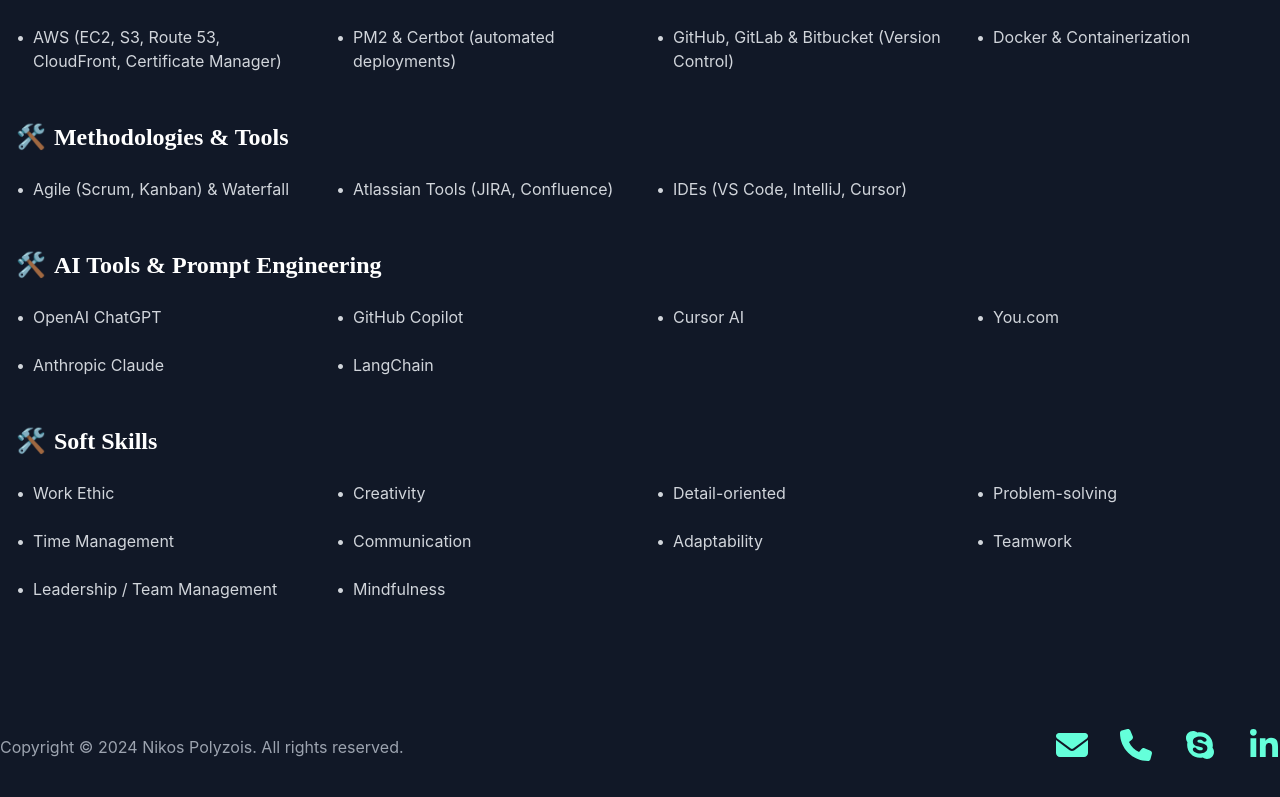
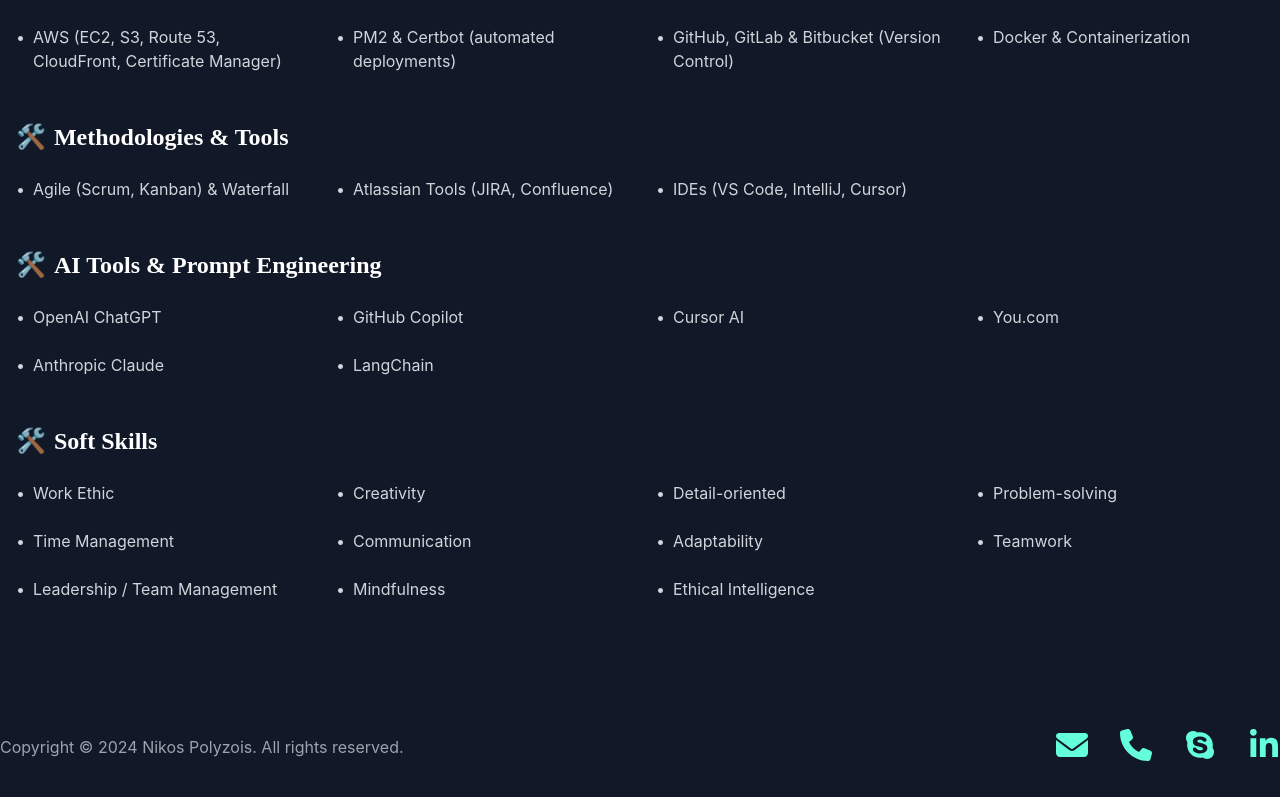
Before and after one commit to npolizois/mypersonalwebsite, a React (Vite) app: page / in a window 1280 px wide. Shown: the part 3011-3808 px from the top of the page. Built offline with nearby package versions, Linux system fonts and the light colour scheme.

Commit message:
add skill

```diff
--- a/src/components/Skills.tsx
+++ b/src/components/Skills.tsx
@@ -227,7 +227,8 @@
               "Adaptability",
               "Teamwork",
               "Leadership / Team Management",
-              "Mindfulness"
+              "Mindfulness",
+              "Ethical Intelligence"
             ].map((skill, index) => (
               <motion.li
                 key={index}
```
